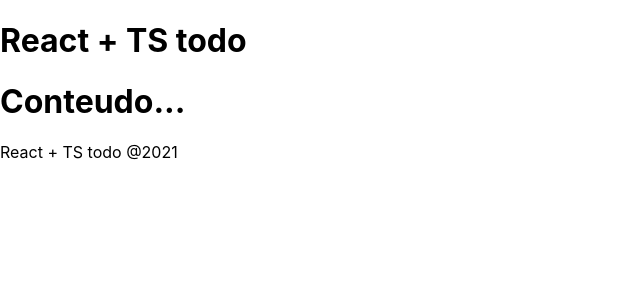
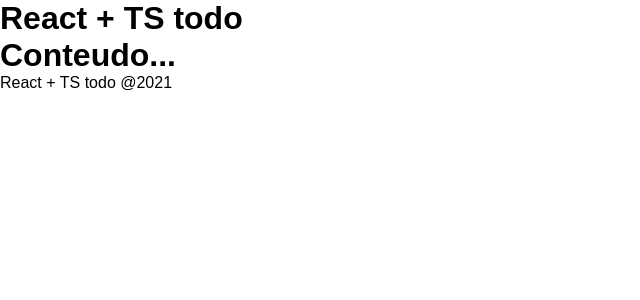
Before and after one commit to giclayne/todo-react, a React (Create React App) app: page / in a window 1280 px wide. Shown: the top 300 px of the page, without its empty margins (0-640 px from the left). Built offline with nearby package versions, Linux system fonts and the light colour scheme; the HTML template or start-up script is replaced by a standard one.

Commit message:
configuracao inicial css

```diff
--- a/src/index.css
+++ b/src/index.css
@@ -1,13 +1,10 @@
-body {
+* {
+  padding: 0;
   margin: 0;
-  font-family: -apple-system, BlinkMacSystemFont, 'Segoe UI', 'Roboto', 'Oxygen',
-    'Ubuntu', 'Cantarell', 'Fira Sans', 'Droid Sans', 'Helvetica Neue',
-    sans-serif;
-  -webkit-font-smoothing: antialiased;
-  -moz-osx-font-smoothing: grayscale;
+  font-family: Arial, Helvetica, sans-serif;
 }
 
-code {
-  font-family: source-code-pro, Menlo, Monaco, Consolas, 'Courier New',
-    monospace;
+/* classe para esconder o modal*/
+.hide{
+  display: none !important;
 }
```
